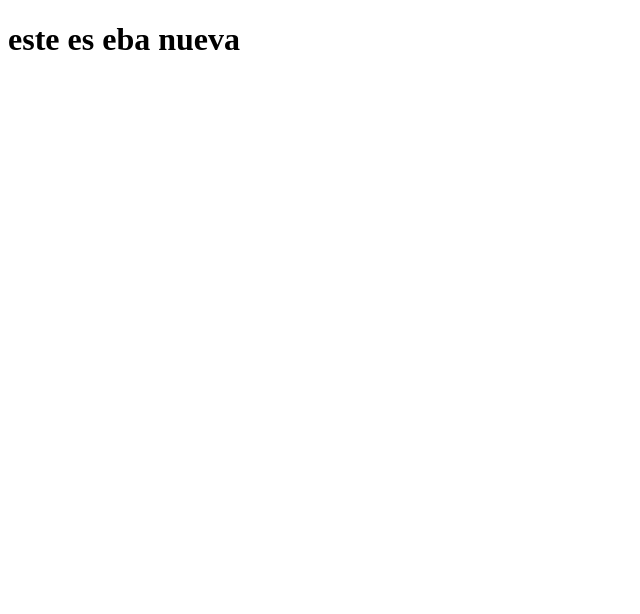
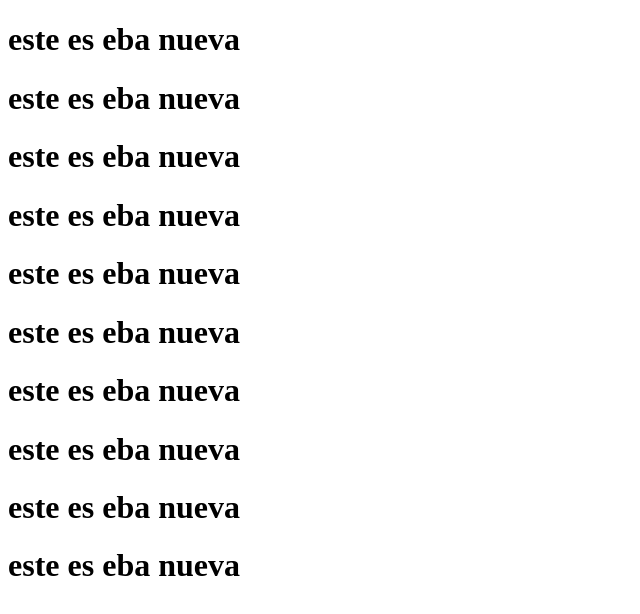
Before and after one commit to PabloDelHip/curso, a plain HTML site: page index.html in a window 1280 px wide. Shown: the whole page, without its empty margins (0-640 px from the left). Drawn offline with Linux system fonts and the light colour scheme.

Commit message:
otro mas

```diff
--- a/index.html
+++ b/index.html
@@ -5,6 +5,6 @@
 	<title>Nuevo de prueba</title>
 </head>
 <body>
-	<h1>este es eba nueva</h1>
+	<h1>este es eba nueva</h1><h1>este es eba nueva</h1><h1>este es eba nueva</h1><h1>este es eba nueva</h1><h1>este es eba nueva</h1><h1>este es eba nueva</h1><h1>este es eba nueva</h1><h1>este es eba nueva</h1><h1>este es eba nueva</h1><h1>este es eba nueva</h1>
 </body>
 </html>
```
